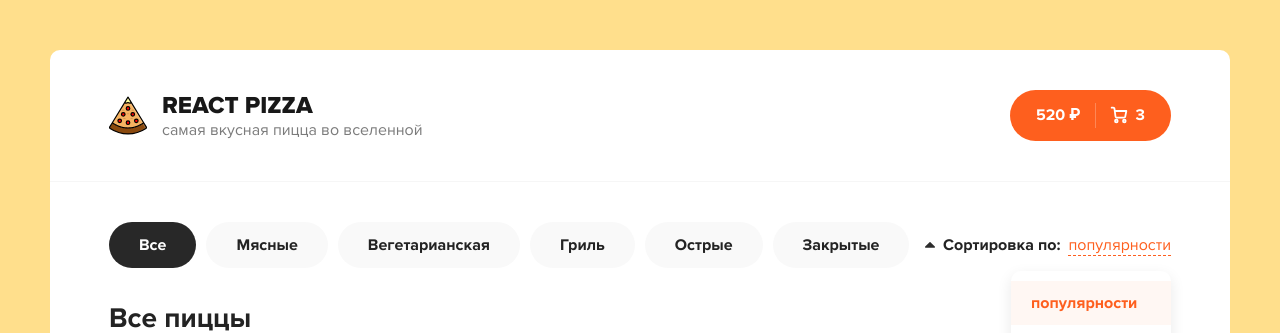
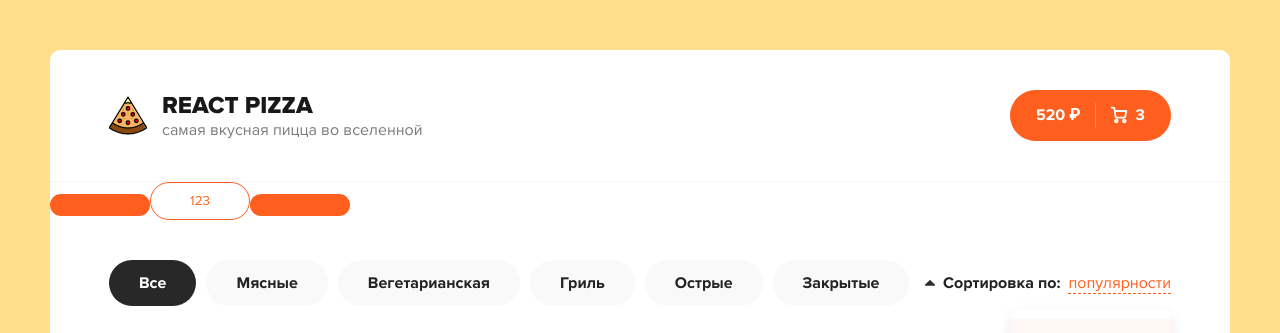
Before and after one commit to Lam-ss/React-pizza, a React (Create React App) app: page / in a window 1280 px wide. Shown: the top 333 px of the page. Built offline with nearby package versions, Linux system fonts and the light colour scheme.

Commit message:
feat: add component button 2

```diff
--- a/package.json
+++ b/package.json
@@ -6,6 +6,7 @@
     "@testing-library/jest-dom": "^5.15.0",
     "@testing-library/react": "^11.2.7",
     "@testing-library/user-event": "^12.8.3",
+    "classnames": "^2.3.1",
     "node-sass": "^6.0.1",
     "react": "^17.0.2",
     "react-dom": "^17.0.2",
--- a/src/App.js
+++ b/src/App.js
@@ -1,57 +1,19 @@
 import logo from './logo.svg';
 import './App.css';
-import logoSvg from './assets/img/pizza-logo.svg'
+import Header from './Header';
+import Button from './Button';
+
+
+
+
 
 function App() {
   return (
     <div className="wrapper">
-      <div className="header">
-        <div className="container">
-          <div className="header__logo">
-            <img width="38" src={logoSvg} alt="Pizza logo" />
-            <div>
-              <h1>React Pizza</h1>
-              <p>самая вкусная пицца во вселенной</p>
-            </div>
-          </div>
-          <div className="header__cart">
-            <a href="/cart.html" className="button button--cart">
-              <span>520 ₽</span>
-              <div className="button__delimiter"></div>
-              <svg
-                width="18"
-                height="18"
-                viewBox="0 0 18 18"
-                fill="none"
-                xmlns="http://www.w3.org/2000/svg"
-              >
-                <path
-                  d="M6.33333 16.3333C7.06971 16.3333 7.66667 15.7364 7.66667 15C7.66667 14.2636 7.06971 13.6667 6.33333 13.6667C5.59695 13.6667 5 14.2636 5 15C5 15.7364 5.59695 16.3333 6.33333 16.3333Z"
-                  stroke="white"
-                  strokeWidth="1.8"
-                  strokeLinecap="round"
-                  strokeLinejoin="round"
-                />
-                <path
-                  d="M14.3333 16.3333C15.0697 16.3333 15.6667 15.7364 15.6667 15C15.6667 14.2636 15.0697 13.6667 14.3333 13.6667C13.597 13.6667 13 14.2636 13 15C13 15.7364 13.597 16.3333 14.3333 16.3333Z"
-                  stroke="white"
-                  strokeWidth="1.8"
-                  strokeLinecap="round"
-                  strokeLinejoin="round"
-                />
-                <path
-                  d="M4.78002 4.99999H16.3334L15.2134 10.5933C15.1524 10.9003 14.9854 11.176 14.7417 11.3722C14.4979 11.5684 14.1929 11.6727 13.88 11.6667H6.83335C6.50781 11.6694 6.1925 11.553 5.94689 11.3393C5.70128 11.1256 5.54233 10.8295 5.50002 10.5067L4.48669 2.82666C4.44466 2.50615 4.28764 2.21182 4.04482 1.99844C3.80201 1.78505 3.48994 1.66715 3.16669 1.66666H1.66669"
-                  stroke="white"
-                  strokeWidth="1.8"
-                  strokeLinecap="round"
-                  strokeLinejoin="round"
-                />
-              </svg>
-              <span>3</span>
-            </a>
-          </div>
-        </div>
-      </div>
+      <Header />
+      <Button />
+      <Button outline={true}>123</Button>
+      <Button />
       <div className="content">
         <div className="container">
           <div className="content__top">
--- /dev/null
+++ b/src/Button.jsx
@@ -0,0 +1,24 @@
+import React from "react";
+import classnames from 'classnames'
+
+// class Button extends React.Component {
+
+
+//     render() {
+//         return <button className={classnames('button', {
+//             'button--outline': this.props.outline,
+//         })}>{this.props.children}</button>
+//     }
+
+// }
+
+function Button(props) {
+    return (
+        <button className={classnames('button', props.className, {
+            'button--outline': props.outline,
+        })}>{props.children}</button>
+    )
+}
+
+
+export default Button;
--- /dev/null
+++ b/src/Header.jsx
@@ -0,0 +1,57 @@
+import React from 'react'
+import logoSvg from './assets/img/pizza-logo.svg'
+import Button from './Button'
+
+function Header() {
+    return (
+        <div className="header">
+            <div className="container">
+                <div className="header__logo">
+                    <img width="38" src={logoSvg} alt="Pizza logo" />
+                    <div>
+                        <h1>React Pizza</h1>
+                        <p>самая вкусная пицца во вселенной</p>
+                    </div>
+                </div>
+                <div className="header__cart">
+                    <Button className='button--cart'>
+                        <span>520 ₽</span>
+                        <div className="button__delimiter"></div>
+                        <svg
+                            width="18"
+                            height="18"
+                            viewBox="0 0 18 18"
+                            fill="none"
+                            xmlns="http://www.w3.org/2000/svg"
+                        >
+                            <path
+                                d="M6.33333 16.3333C7.06971 16.3333 7.66667 15.7364 7.66667 15C7.66667 14.2636 7.06971 13.6667 6.33333 13.6667C5.59695 13.6667 5 14.2636 5 15C5 15.7364 5.59695 16.3333 6.33333 16.3333Z"
+                                stroke="white"
+                                strokeWidth="1.8"
+                                strokeLinecap="round"
+                                strokeLinejoin="round"
+                            />
+                            <path
+                                d="M14.3333 16.3333C15.0697 16.3333 15.6667 15.7364 15.6667 15C15.6667 14.2636 15.0697 13.6667 14.3333 13.6667C13.597 13.6667 13 14.2636 13 15C13 15.7364 13.597 16.3333 14.3333 16.3333Z"
+                                stroke="white"
+                                strokeWidth="1.8"
+                                strokeLinecap="round"
+                                strokeLinejoin="round"
+                            />
+                            <path
+                                d="M4.78002 4.99999H16.3334L15.2134 10.5933C15.1524 10.9003 14.9854 11.176 14.7417 11.3722C14.4979 11.5684 14.1929 11.6727 13.88 11.6667H6.83335C6.50781 11.6694 6.1925 11.553 5.94689 11.3393C5.70128 11.1256 5.54233 10.8295 5.50002 10.5067L4.48669 2.82666C4.44466 2.50615 4.28764 2.21182 4.04482 1.99844C3.80201 1.78505 3.48994 1.66715 3.16669 1.66666H1.66669"
+                                stroke="white"
+                                strokeWidth="1.8"
+                                strokeLinecap="round"
+                                strokeLinejoin="round"
+                            />
+                        </svg>
+                        <span>3</span>
+                    </Button>
+                </div>
+            </div>
+        </div>
+    )
+}
+
+export default Header
```
Also changed, not shown: 1 other file (tests, documents, lock files or other folders).
